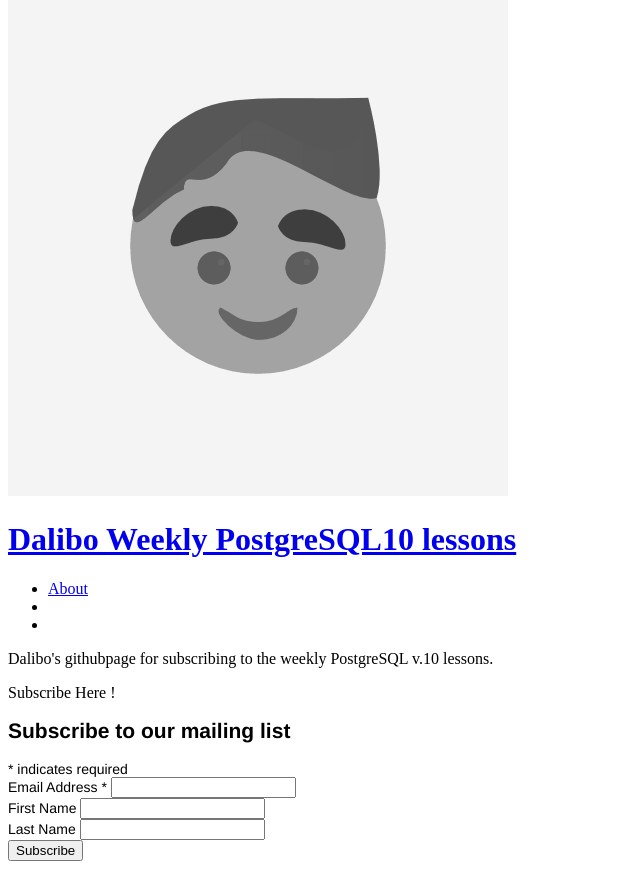
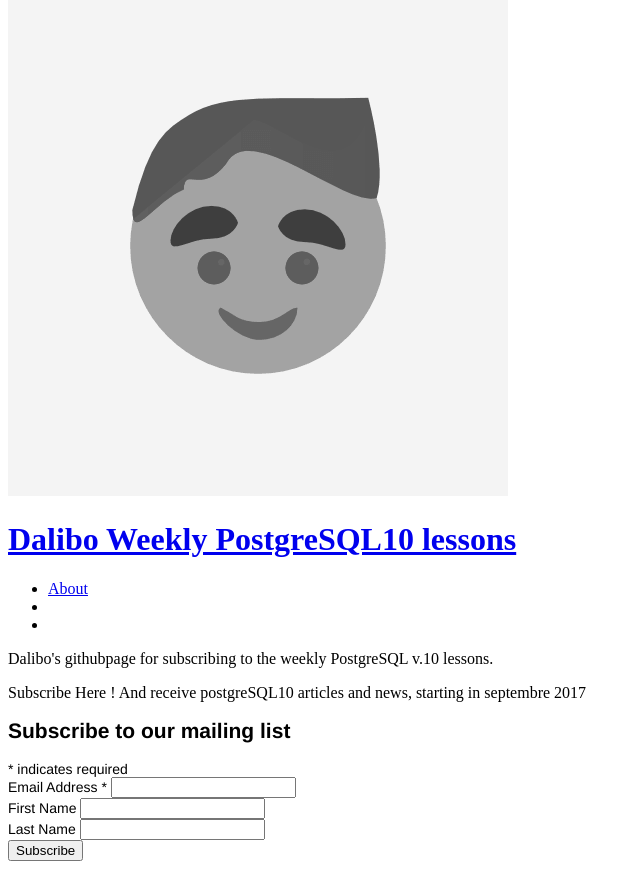
Before and after one commit to leorenc/Newsletter-PostgreSQL10, a Jekyll site: the page built from index.html, in a window 1280 px wide, cut to the strip 112-989 px from the top of the page. Shown: the whole strip, without its empty margins (0-641 px from the left). Built offline with Jekyll 4.4.1, drawn with Linux system fonts in a browser that asks for light colours; the list of posts is cut into pages by our own code; comment, search, counter and statistics services are not loaded.

Commit message:
Update _config.yml

```diff
--- a/_config.yml
+++ b/_config.yml
@@ -14,7 +14,7 @@
   header_text: >
      <p>Dalibo's githubpage for subscribing to the weekly PostgreSQL v.10 lessons.</p>
 
-     <p>Subscribe Here !</p>
+     <p>Subscribe Here ! And receive postgreSQL10 articles and news, starting in septembre 2017</p>
   header_text_feature_image:
   footer_text: >
 
```
